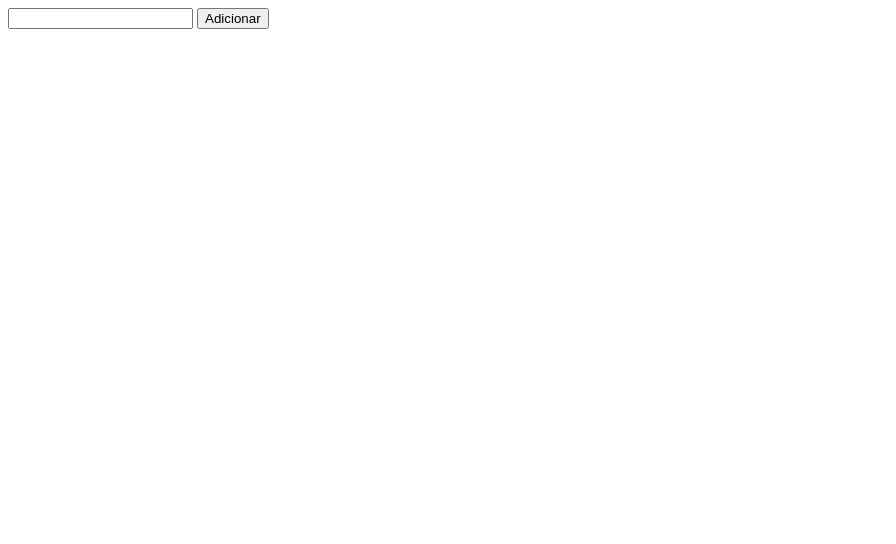
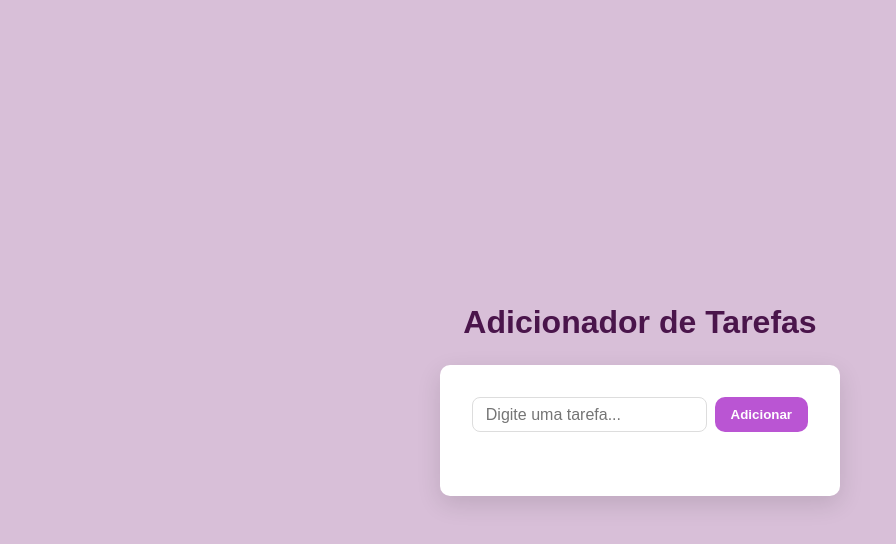
Before and after one commit to limagomes2233-pixel/praticas-de-js, a plain HTML site: page arraws-com-DOM/lista-to-do/index.html in a window 1280 px wide. Shown: the whole page, without its empty margins (0-896 px from the left). Drawn offline with Linux system fonts and the light colour scheme.

Commit message:
estilização do exercicio

```diff
--- a/arraws-com-DOM/lista-to-do/index.html
+++ b/arraws-com-DOM/lista-to-do/index.html
@@ -4,16 +4,21 @@
     <meta charset="UTF-8">
     <meta name="viewport" content="width=device-width, initial-scale=1.0">
     <title>Document</title>
+    <link rel="stylesheet" href="style.css">
 </head>
 <body>
-    <input type="text" name="Tarefa" id="inputTarefas">
-    <button id="btnAdicionar">Adicionar</button>
+    <h1>Adicionador de Tarefas</h1>
 
 
-    <ul id="listaTarefas">
 
+  <div class="card">
+    <div class="input-group">
+        <input type="text" name="Tarefa" id="inputTarefas" placeholder="Digite uma tarefa...">
+        <button id="btnAdicionar">Adicionar</button>
+    </div>
 
-    </ul>
+    <ul id="listaTarefas"></ul>
+</div>
 
     <script src="script.js"></script>
 </body>
--- /dev/null
+++ b/arraws-com-DOM/lista-to-do/style.css
@@ -0,0 +1,87 @@
+@charset "UTF-8";
+* {
+    padding: 0;
+    margin: 0;
+    box-sizing: border-box;
+}
+
+body {
+    background-color: thistle;
+    min-height: 100vh;
+    display: flex;
+    justify-content: center;
+    align-items: center;
+    flex-direction: column;
+    font-family: sans-serif;
+}
+
+h1 {
+    margin-bottom: 1.5rem;
+    font-size: 2rem;
+    font-weight: bolder;
+    color: #4a154b;
+}
+
+.card {
+    background-color: white;
+    padding: 2rem;
+    border-radius: 10px;
+    box-shadow: 0 8px 24px rgba(0, 0, 0, 0.12);
+    width: 100%;
+    max-width: 400px;
+}
+
+.input-group {
+    display: flex;
+    gap: 0.5rem;
+    margin-bottom: 1rem;
+}
+
+input {
+    height: 2.2rem;
+    flex: 1;
+    max-width: 250px;
+    border: 1px solid #ddd;
+    border-radius: 8px;
+    padding: 0 0.8rem;
+    font-size: 1rem;
+}
+
+#btnAdicionar {
+    padding: 0.5rem;
+    width: 100px;
+    height: 2.2rem;
+    border: none;
+    border-radius: 10px;
+    background-color: rgb(186, 85, 211);
+    color: white;
+    font-weight: bold;
+    cursor: pointer;
+    transition: background 0.3s ease;
+}
+
+#btnAdicionar:hover {
+    background-color: rgb(255, 111, 255);
+}
+
+#listaTarefas {
+    list-style: none;
+    padding: 1rem 0 0 0;
+    margin: 0 auto;
+}
+
+#listaTarefas li {
+    background-color: #f7f0f7;
+    padding: 0.6rem 0.8rem;
+    margin-bottom: 0.5rem;
+    border-radius: 8px;
+    display: flex;
+    justify-content: space-between;
+    align-items: center;
+}
+
+#listaTarefas li button {
+    background: none;
+    border: none;
+    cursor: pointer;
+}
```
